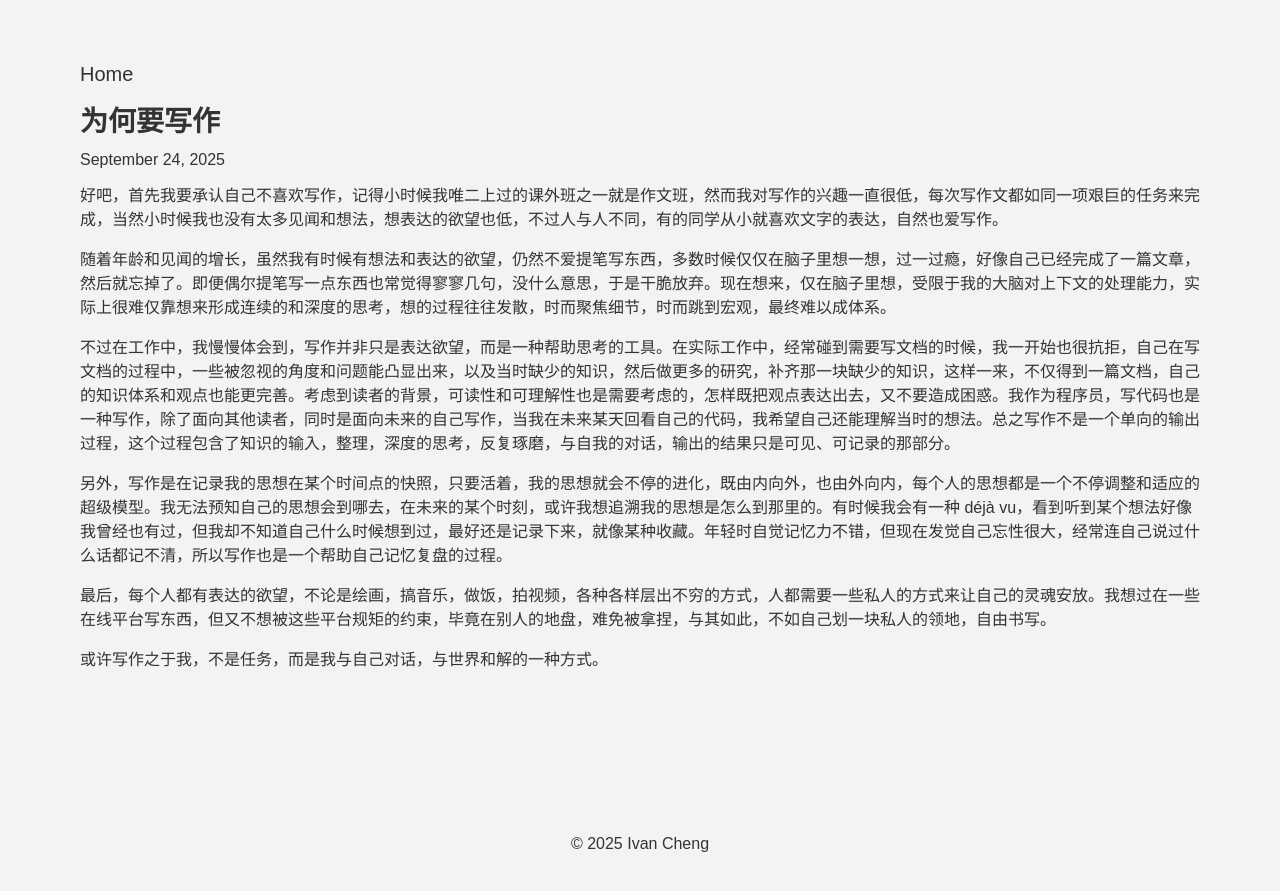
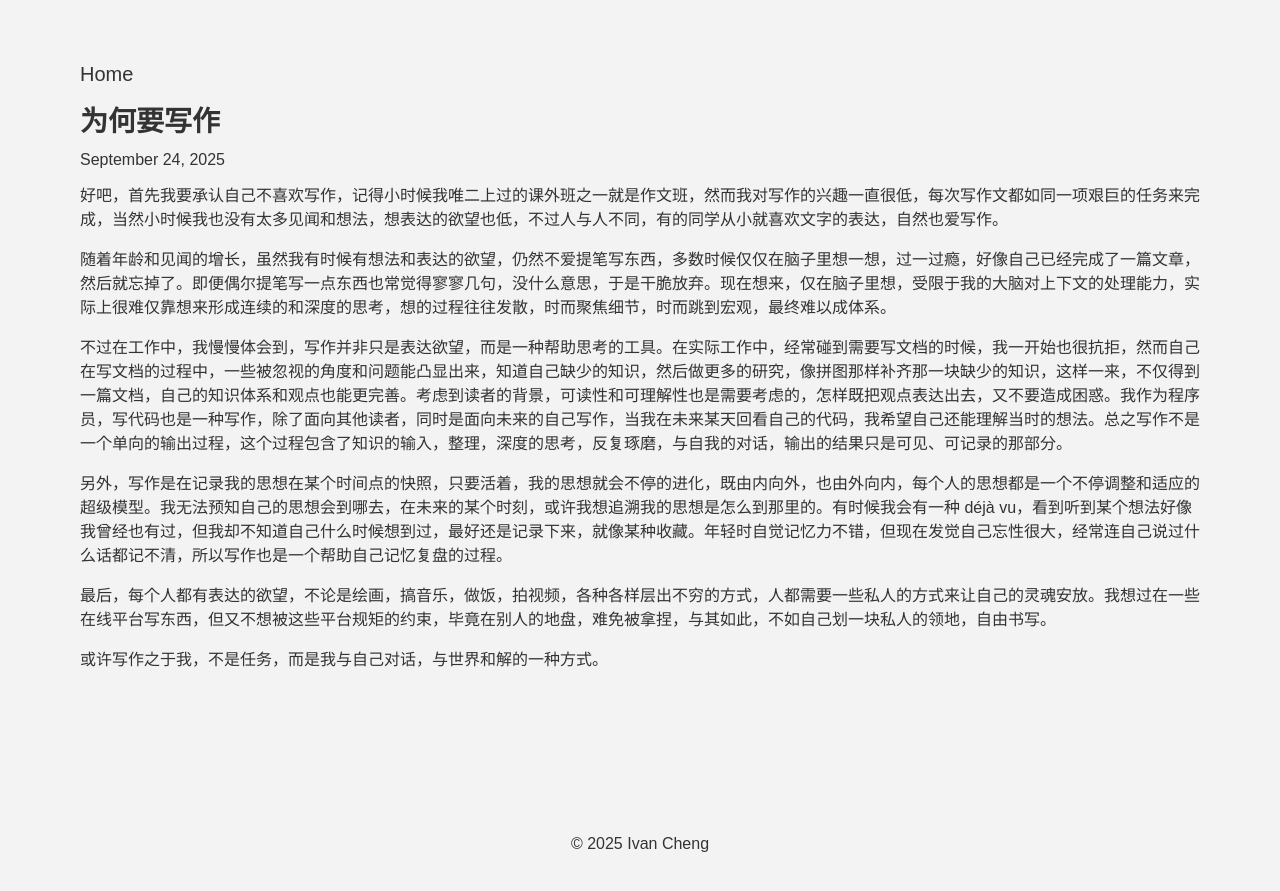
Before and after one commit to sschengyf/my-website, a Jekyll site: the page built from app/_posts/2025-09-24-why-writting.md, in a window 1280 px wide. Shown: the top 891 px of the page. Built offline with Jekyll 4.4.1, drawn with Linux system fonts in a browser that asks for light colours; some web fonts are replaced.

Commit message:
fix: update wording

```diff
--- a/app/_posts/2025-09-24-why-writting.md
+++ b/app/_posts/2025-09-24-why-writting.md
@@ -11,7 +11,7 @@ categories: Writing
 
 随着年龄和见闻的增长，虽然我有时候有想法和表达的欲望，仍然不爱提笔写东西，多数时候仅仅在脑子里想一想，过一过瘾，好像自己已经完成了一篇文章，然后就忘掉了。即便偶尔提笔写一点东西也常觉得寥寥几句，没什么意思，于是干脆放弃。现在想来，仅在脑子里想，受限于我的大脑对上下文的处理能力，实际上很难仅靠想来形成连续的和深度的思考，想的过程往往发散，时而聚焦细节，时而跳到宏观，最终难以成体系。
 
-不过在工作中，我慢慢体会到，写作并非只是表达欲望，而是一种帮助思考的工具。在实际工作中，经常碰到需要写文档的时候，我一开始也很抗拒，自己在写文档的过程中，一些被忽视的角度和问题能凸显出来，以及当时缺少的知识，然后做更多的研究，补齐那一块缺少的知识，这样一来，不仅得到一篇文档，自己的知识体系和观点也能更完善。考虑到读者的背景，可读性和可理解性也是需要考虑的，怎样既把观点表达出去，又不要造成困惑。我作为程序员，写代码也是一种写作，除了面向其他读者，同时是面向未来的自己写作，当我在未来某天回看自己的代码，我希望自己还能理解当时的想法。总之写作不是一个单向的输出过程，这个过程包含了知识的输入，整理，深度的思考，反复琢磨，与自我的对话，输出的结果只是可见、可记录的那部分。
+不过在工作中，我慢慢体会到，写作并非只是表达欲望，而是一种帮助思考的工具。在实际工作中，经常碰到需要写文档的时候，我一开始也很抗拒，然而自己在写文档的过程中，一些被忽视的角度和问题能凸显出来，知道自己缺少的知识，然后做更多的研究，像拼图那样补齐那一块缺少的知识，这样一来，不仅得到一篇文档，自己的知识体系和观点也能更完善。考虑到读者的背景，可读性和可理解性也是需要考虑的，怎样既把观点表达出去，又不要造成困惑。我作为程序员，写代码也是一种写作，除了面向其他读者，同时是面向未来的自己写作，当我在未来某天回看自己的代码，我希望自己还能理解当时的想法。总之写作不是一个单向的输出过程，这个过程包含了知识的输入，整理，深度的思考，反复琢磨，与自我的对话，输出的结果只是可见、可记录的那部分。
 
 另外，写作是在记录我的思想在某个时间点的快照，只要活着，我的思想就会不停的进化，既由内向外，也由外向内，每个人的思想都是一个不停调整和适应的超级模型。我无法预知自己的思想会到哪去，在未来的某个时刻，或许我想追溯我的思想是怎么到那里的。有时候我会有一种 déjà vu，看到听到某个想法好像我曾经也有过，但我却不知道自己什么时候想到过，最好还是记录下来，就像某种收藏。年轻时自觉记忆力不错，但现在发觉自己忘性很大，经常连自己说过什么话都记不清，所以写作也是一个帮助自己记忆复盘的过程。
 
```
